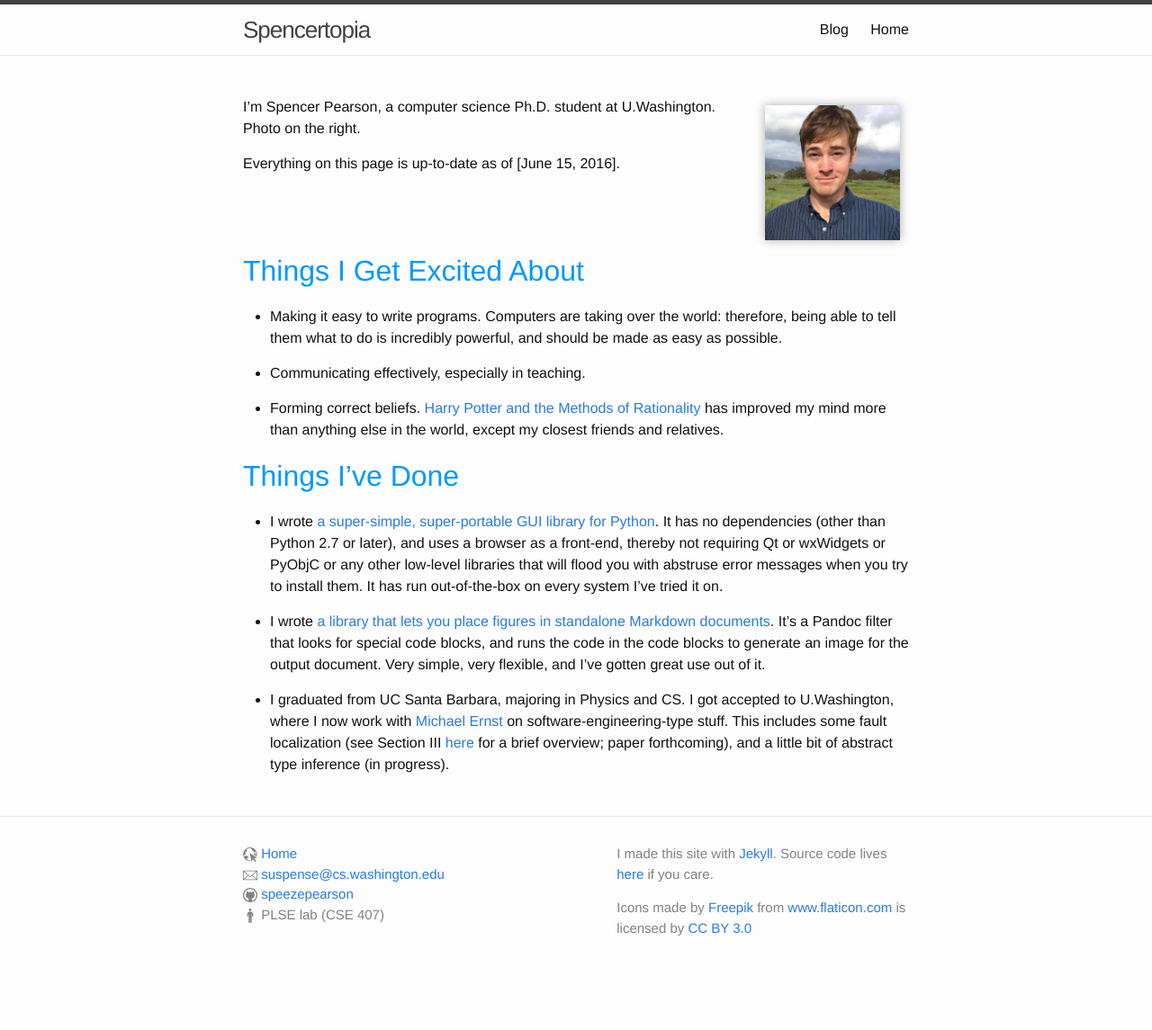
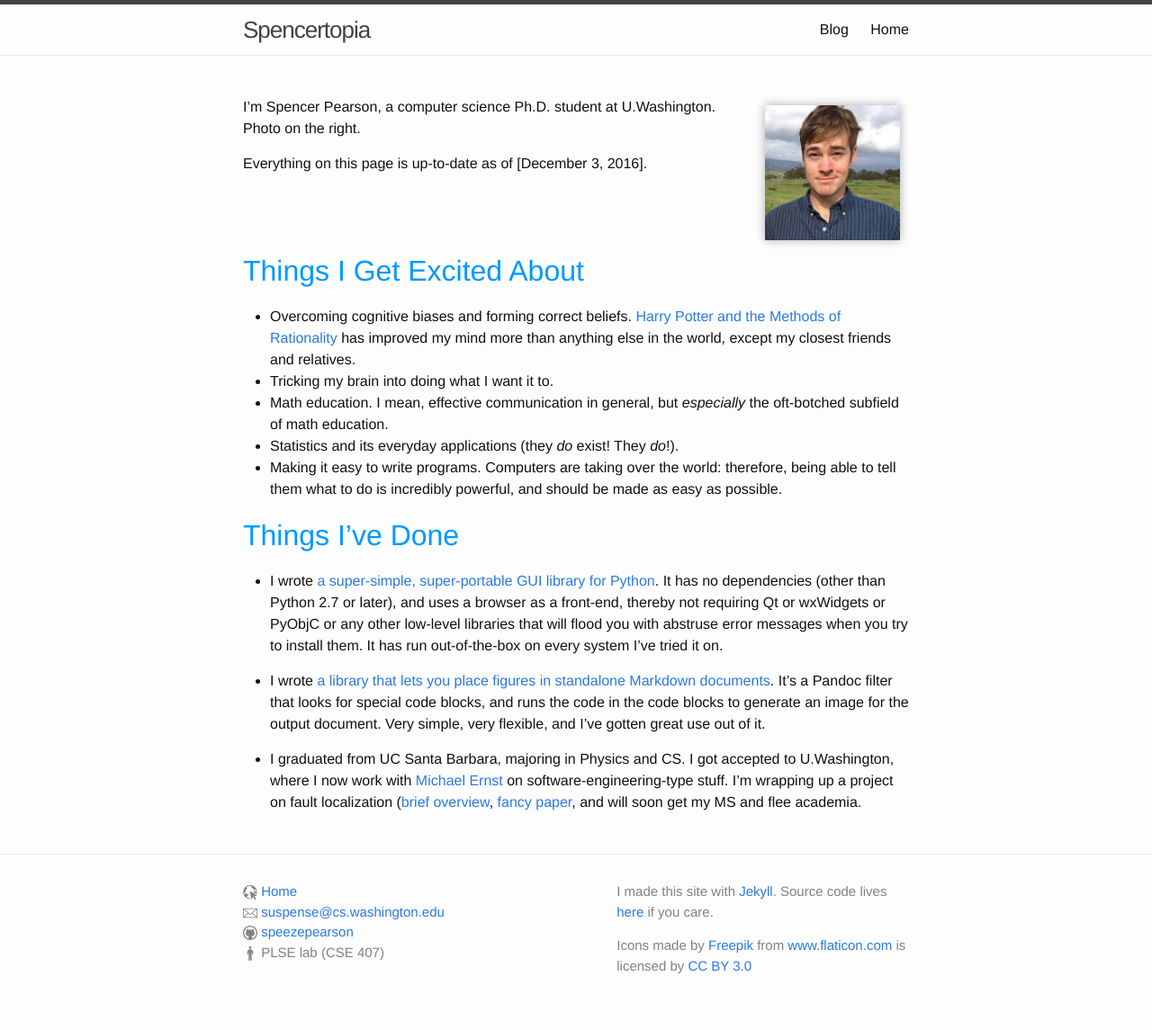
Before and after one commit to speezepearson/speezepearson.github.io, a Jekyll site: the page built from index.md, in a window 1280 px wide. Shown: the whole page at 90% size. Built offline with Jekyll 4.4.1, drawn with Linux system fonts in a browser that asks for light colours; before the commit the page ends 1103 px from its top, so only the background shows below that.

Commit message:
make current

```diff
--- a/index.md
+++ b/index.md
@@ -7,20 +7,19 @@ title: Home
 
 I'm Spencer Pearson, a computer science Ph.D. student at U.Washington. Photo on the right.
 
-Everything on this page is up-to-date as of [June 15, 2016].
+Everything on this page is up-to-date as of [December 3, 2016].
 
 <div style="clear:both"></div>
 
 Things I Get Excited About
 ==========================
 
-- Making it easy to write programs. Computers are taking over the world: therefore, being able to tell them what to do is incredibly powerful, and should be made as easy as possible.
+* Overcoming cognitive biases and forming correct beliefs. [Harry Potter and the Methods of Rationality][hpmor] has improved my mind more than anything else in the world, except my closest friends and relatives.
+* Tricking my brain into doing what I want it to.
+* Math education. I mean, effective communication in general, but *especially* the oft-botched subfield of math education.
+* Statistics and its everyday applications (they *do* exist! They *do*!).
+* Making it easy to write programs. Computers are taking over the world: therefore, being able to tell them what to do is incredibly powerful, and should be made as easy as possible.
 
-- Communicating effectively, especially in teaching.
-
-- Forming correct beliefs. [Harry Potter and the Methods of Rationality][hpmor] has improved my mind more than anything else in the world, except my closest friends and relatives.
-
-[hpmor]: http://hpmor.com/chapter/1
 
 
 Things I've Done
@@ -30,8 +29,9 @@ Things I've Done
 
 - I wrote [a library that lets you place figures in standalone Markdown documents][panfig]. It's a Pandoc filter that looks for special code blocks, and runs the code in the code blocks to generate an image for the output document. Very simple, very flexible, and I've gotten great use out of it.
 
-- I graduated from UC Santa Barbara, majoring in Physics and CS. I got accepted to U.Washington, where I now work with [Michael Ernst][mernst] on software-engineering-type stuff. This includes some fault localization (see Section III [here](/compsci/research/2016/03/20/automated-debugging.html) for a brief overview; paper forthcoming), and a little bit of abstract type inference (in progress).
+- I graduated from UC Santa Barbara, majoring in Physics and CS. I got accepted to U.Washington, where I now work with [Michael Ernst][mernst] on software-engineering-type stuff. I'm wrapping up a project on fault localization ([brief overview](/compsci/research/2016/03/20/automated-debugging.html), [fancy paper](http://www.cs.washington.edu/tr/2016/08/UW-CSE-16-08-03.pdf), and will soon get my MS and flee academia.
 
+[hpmor]: http://hpmor.com/chapter/1
 [mernst]: https://homes.cs.washington.edu/~mernst/.
 [github]: https://github.com/speezepearson
 [browsergui]: https://github.com/speezepearson/browsergui
```
